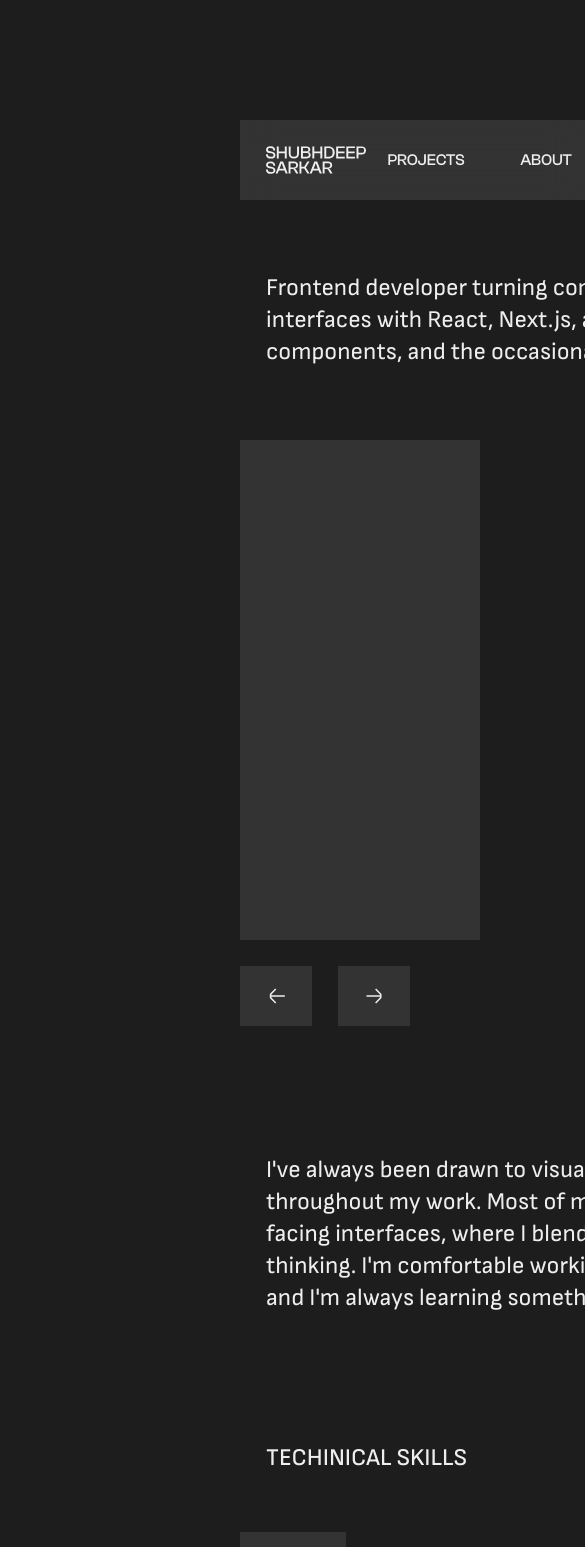
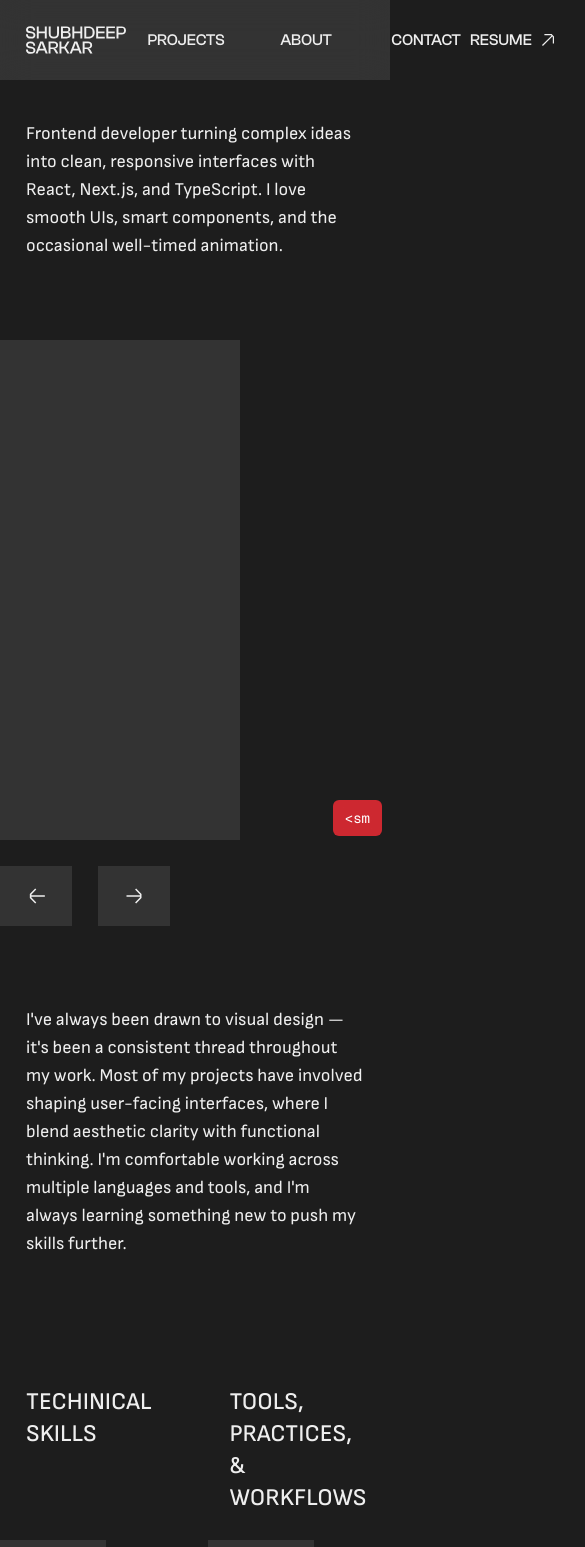
Before and after one commit to SarkarShubhdeep/portfolio_x1, a Next.js app: page / in a window 390 px wide. Shown: the top 1547 px of the page, 585 px wide, since content can reach past the window. Built offline with nearby package versions, Linux system fonts and the light colour scheme.

Commit message:
Enhance layout and structure: Adjust margins, add new components (ViewportSize, Paragraph, Spacer), and improve responsiveness in the Home page. Update Navbar positioning for better alignment.

```diff
--- a/src/app/components/Navbar.tsx
+++ b/src/app/components/Navbar.tsx
@@ -5,7 +5,7 @@ import Link from "next/link";
 
 export default function Navbar() {
     return (
-        <div className="backdrop-blur-lg flex justify-between items-center bg-foreground/10 w-full max-w-[800px]  h-[80px] fixed top-[120px] left-[240px] z-20 font-clash-grotesk-medium">
+        <div className="backdrop-blur-lg flex justify-between items-center bg-foreground/10 h-[80px] fixed z-20 font-clash-grotesk-medium w-full top-0 left-0 md:w-[800px] md:top-[120px] md:left-[240px]">
             <div className="group flex items-center flex-1 h-full pl-[26px] w-[160px] hover:bg-accent/80 transition-all duration-150">
                 <Image
                     src="/shubhdeep-sarkar-dark.svg"
--- /dev/null
+++ b/src/app/components/Paragraph.tsx
@@ -0,0 +1,17 @@
+interface ParagraphProps {
+    children: React.ReactNode;
+    className?: string;
+}
+
+export default function Paragraph({
+    children,
+    className = "",
+}: ParagraphProps) {
+    return (
+        <div
+            className={`flex flex-col h-fit w-full px-[26px] sm:px-[18px] max-w-[800px] sm:text-2xl text-lg font-sofia-sans-regular ${className}`}
+        >
+            {children}
+        </div>
+    );
+}
--- /dev/null
+++ b/src/app/components/Spacer.tsx
@@ -0,0 +1,11 @@
+interface SpacerProps {
+    className?: string;
+}
+
+export default function Spacer({ className = "" }: SpacerProps) {
+    return (
+        <div
+            className={`min-h-[80px] md:min-h-[120px] w-full bg-red-900/0 ${className}`}
+        />
+    );
+}
--- /dev/null
+++ b/src/app/components/ViewportSize.tsx
@@ -0,0 +1,43 @@
+"use client";
+
+import { useState, useEffect } from "react";
+
+export default function ViewportSize() {
+    const [viewportSize, setViewportSize] = useState<string>("");
+
+    useEffect(() => {
+        const updateViewportSize = () => {
+            const width = window.innerWidth;
+            let size = "";
+
+            if (width < 640) {
+                size = "<sm";
+            } else if (width >= 640 && width < 768) {
+                size = "sm";
+            } else if (width >= 768 && width < 1024) {
+                size = "md";
+            } else if (width >= 1024 && width < 1280) {
+                size = "lg";
+            } else {
+                size = ">lg";
+            }
+
+            setViewportSize(size);
+        };
+
+        // Set initial size
+        updateViewportSize();
+
+        // Add event listener for window resize
+        window.addEventListener("resize", updateViewportSize);
+
+        // Cleanup event listener
+        return () => window.removeEventListener("resize", updateViewportSize);
+    }, []);
+
+    return (
+        <div className="fixed right-2 bottom-2 bg-red-500/80 backdrop-blur-sm text-white px-3 py-2 rounded-md font-mono text-sm z-50">
+            {viewportSize}
+        </div>
+    );
+}
--- a/src/app/page.tsx
+++ b/src/app/page.tsx
@@ -1,22 +1,29 @@
 import Navbar from "./components/Navbar";
 import SkillLabel from "./components/SkillLabel";
+import ViewportSize from "./components/ViewportSize";
+import Paragraph from "./components/Paragraph";
+import Spacer from "./components/Spacer";
 import Image from "next/image";
 
 export default function Home() {
     return (
-        <div className="flex flex-col mx-[240px] min-w-[800px] overflow-x-hidden">
+        <div className="flex flex-col mx-0 md:mx-[80px] lg:mx-[240px] overflow-x-hidden">
             {/* <ComponentLines /> */}
+            <ViewportSize />
             <Navbar />
             {/* spacer  */}
-            <div className="min-h-[272px] w-full bg-red-900/0 " />
-            <div className="flex flex-col h-fit w-full px-[26px] text-2xl max-w-[1000px] font-sofia-sans-regular">
+            <div className="min-h-[120px] md:min-h-[272px] w-full bg-red-900/0" />
+            <Paragraph>
                 Frontend developer turning complex ideas into clean, responsive
                 interfaces with React, Next.js, and TypeScript. I love smooth
                 UIs, smart components, and the occasional well-timed animation.
-            </div>
+            </Paragraph>
+
+            {/* spacer */}
+            <Spacer />
 
             {/* horizontal scroll */}
-            <div className="flex flex-row w-screen overflow-x-scroll  mt-[72px] -mx-[240px] px-[240px] [&::-webkit-scrollbar]:hidden [-ms-overflow-style:none] [scrollbar-width:none]">
+            <div className="flex flex-row w-screen overflow-x-scroll -mx-[240px] px-[240px] [&::-webkit-scrollbar]:hidden [-ms-overflow-style:none] [scrollbar-width:none]">
                 {/* Project card */}
                 <div className="min-w-[500px] h-[500px] bg-foreground/10" />
                 <div className="min-h-full min-w-[26px]" />
@@ -63,14 +70,15 @@ export default function Home() {
             </div>
 
             {/* about me */}
-            <div className="flex flex-col h-fit w-full px-[26px] text-2xl  mt-[128px] max-w-[1000px] font-sofia-sans-regular">
+            <Spacer />
+            <Paragraph>
                 I&apos;ve always been drawn to visual design — it&apos;s been a
                 consistent thread throughout my work. Most of my projects have
                 involved shaping user-facing interfaces, where I blend aesthetic
                 clarity with functional thinking. I&apos;m comfortable working
                 across multiple languages and tools, and I&apos;m always
                 learning something new to push my skills further.
-            </div>
+            </Paragraph>
 
             {/* Tech stack */}
             <div className="flex flex-col h-fit w-full mt-[128px]">
@@ -197,11 +205,11 @@ export default function Home() {
             <div className="flex flex-col h-fit w-full px-[26px] text-2xl mt-[128px] uppercase font-sofia-sans-medium">
                 Let&apos;s Connect
             </div>
-            <p className="flex flex-col h-fit w-full px-[26px] text-2xl mt-[26px] max-w-[1000px] font-sofia-sans-regular    ">
+            <Paragraph>
                 I&apos;m always looking for new opportunities to collaborate and
                 learn. Feel free to reach out to me via email or connect on
                 LinkedIn.
-            </p>
+            </Paragraph>
 
             <div className="flex flex-row w-full gap-[26px] mt-[26px]  text-lg font-clash-grotesk-medium">
                 <button className="flex flex-row items-center justify-center gap-[26px] bg-foreground/10 px-[26px] py-[16px] h-[60px] hover:bg-accent hover:text-background transition-all duration-150">
```
